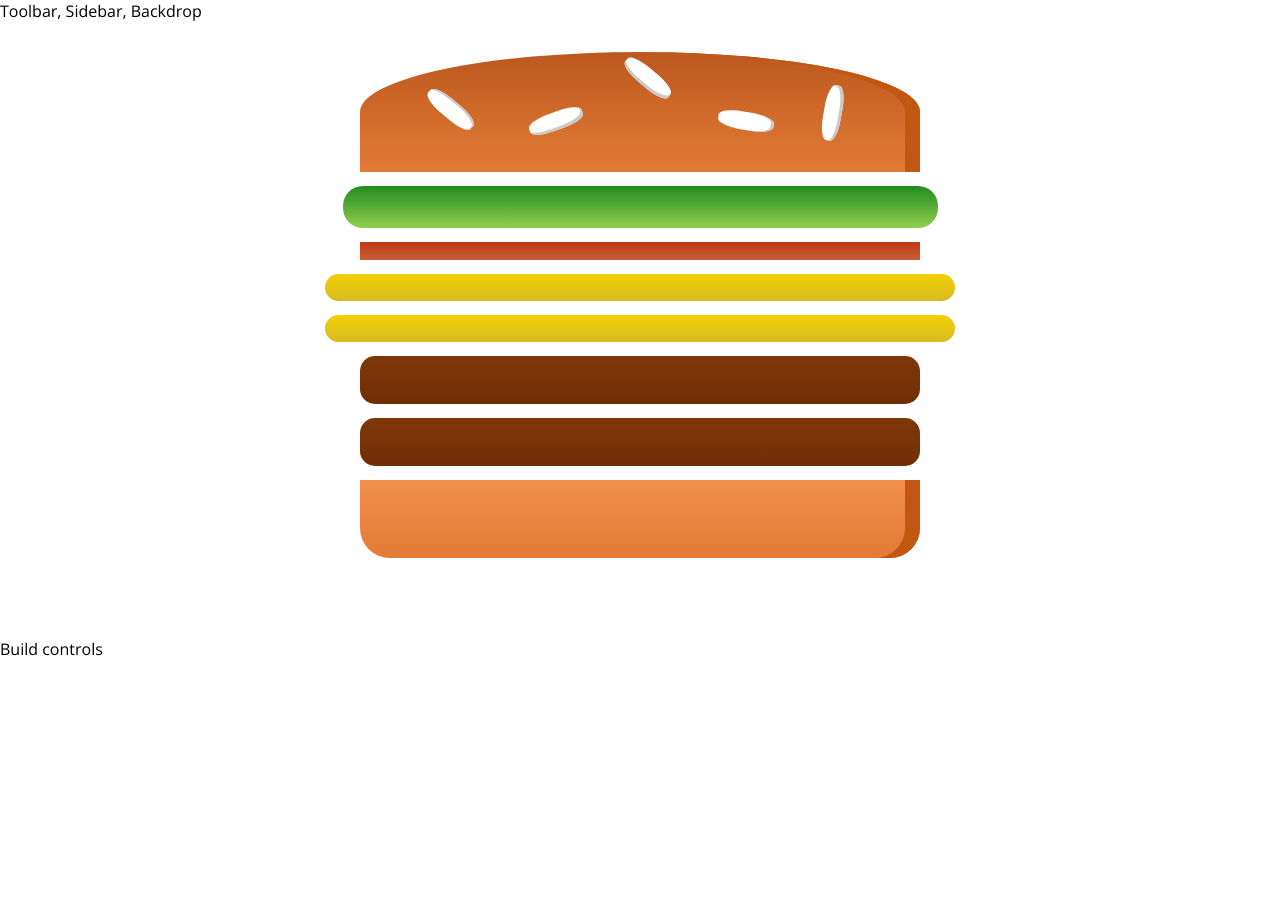
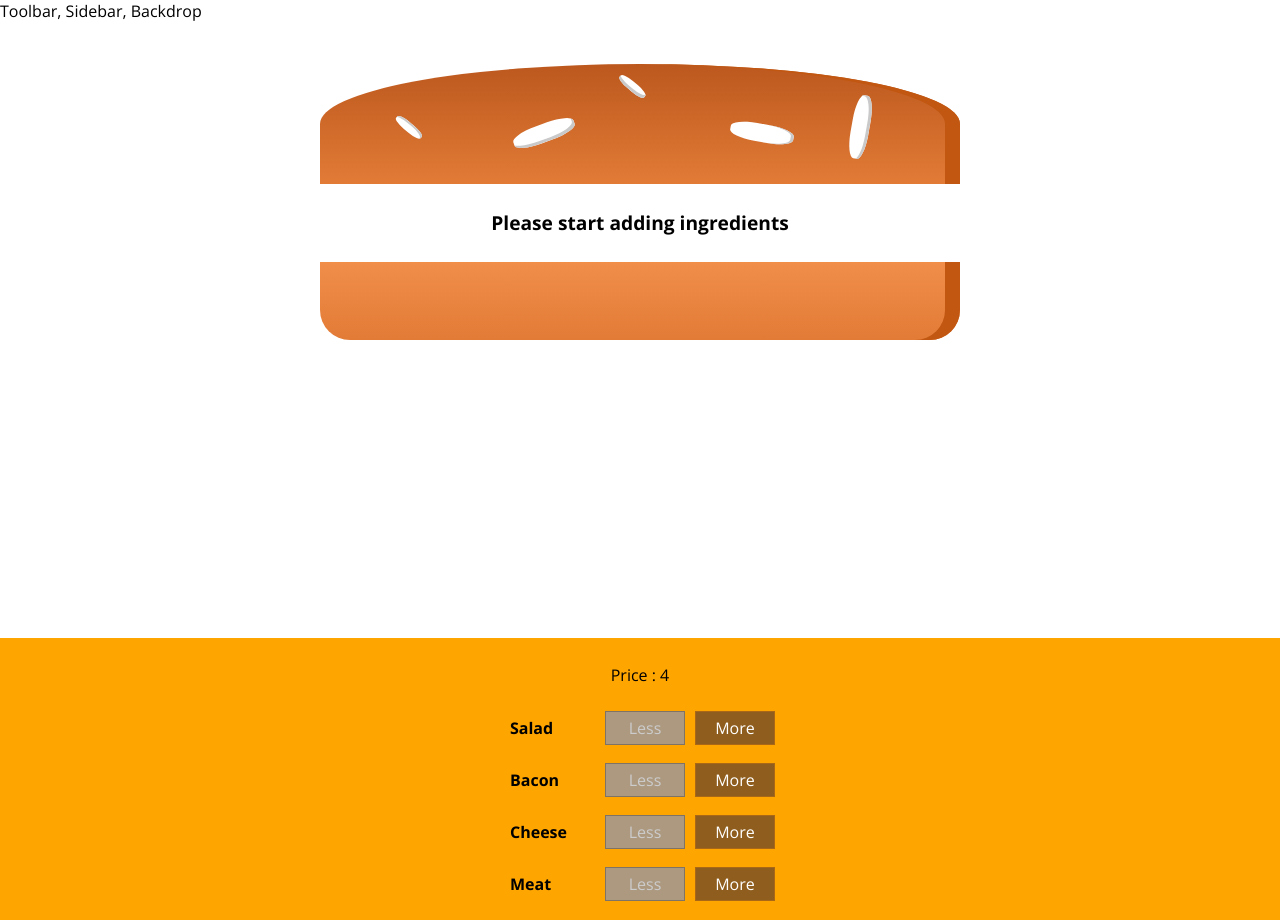
Before and after one commit to Nabajyoti4/BurgerBuilder, a React app: page / in a window 1280 px wide. Before the commit the page ends 800 px from the top, so only its background shows below. Built offline with nearby package versions, Linux system fonts and the light colour scheme.

Commit message:
ingredient add and remove controls added in buildcontroller

```diff
--- /dev/null
+++ b/src/components/Burger/BuildControls/BuildControl/BuildControl.css
@@ -0,0 +1,58 @@
+.BuildControl {
+    display: flex;
+    justify-content: space-between;
+    align-items: center;
+    margin: 5px 0;
+}
+
+.BuildControl button {
+    display: block;
+    font: inherit;
+    padding: 5px;
+    margin: 0 5px;
+    width: 80px;
+    border: 1px solid #AA6817;
+    cursor: pointer;
+    outline: none;
+}
+
+.BuildControl button:disabled {
+    background-color: #AC9980;
+    border: 1px solid #7E7365;
+    color: #ccc;
+    cursor: default;
+}
+
+.BuildControl button:hover:disabled {
+    background-color: #AC9980;
+    color: #ccc;
+    cursor: not-allowed;
+}
+
+.Label {
+    padding: 10px;
+    font-weight: bold;
+    width: 80px;
+}
+
+.BuildControl .Less {
+    background-color: #D39952;
+    color: white;
+}
+
+.BuildControl .More {
+    background-color: #8F5E1E;
+    color: white;
+}
+
+.BuildControl .Less:hover,
+.BuildControl .Less:active {
+    background-color: #DAA972;
+    color: white;
+}
+
+.BuildControl .More:hover,
+.BuildControl .More:active {
+    background-color: #99703F;
+    color: white;
+}
--- /dev/null
+++ b/src/components/Burger/BuildControls/BuildControl/BuildControl.js
@@ -0,0 +1,25 @@
+import React from "react";
+import "./BuildControl.css";
+
+const buildControl = (props) => {
+  return (
+    <div className="BuildControl">
+      <div className="Label">{props.label}</div>
+      <button
+        className="Less"
+        onClick={props.removed}
+        disabled={props.disabled}
+      >
+        Less
+      </button>
+      <button
+        className="More"
+        onClick={props.addIngredient}
+      >
+        More
+      </button>
+    </div>
+  );
+};
+
+export default buildControl;
--- /dev/null
+++ b/src/components/Burger/BuildControls/BuildControls.css
@@ -0,0 +1,14 @@
+
+
+/**
+Build controls */
+.BuildControls {
+    width: 100%;
+    background-color: orange;
+    display: flex;
+    flex-flow: column;
+    align-items: center;
+    box-shadow: 0 2px 1px #ccc;
+    margin: auto;
+    padding: 10px 0;
+}
--- /dev/null
+++ b/src/components/Burger/BuildControls/BuildControls.js
@@ -0,0 +1,31 @@
+import React from "react";
+import "./BuildControls.css";
+
+import BuildControl from "../BuildControls/BuildControl/BuildControl";
+
+const controls = [
+  { label: "Salad", type: "salad" },
+  { label: "Bacon", type: "bacon" },
+  { label: "Cheese", type: "cheese" },
+  { label: "Meat", type: "meat" },
+];
+const buildControls = (props) => {
+  return (
+    <div className="BuildControls">
+      <p>Price : {props.price}</p>
+      {controls.map((ctrl) => {
+        return (
+          <BuildControl
+            key={ctrl.label}
+            label={ctrl.label}
+            addIngredient={() => props.ingredientAdded(ctrl.type)}
+            removed={() => props.ingredientRemove(ctrl.type)}
+            disabled={props.disabled[ctrl.type]}
+          ></BuildControl>
+        );
+      })}
+    </div>
+  );
+};
+
+export default buildControls;
--- a/src/components/Burger/Burger.js
+++ b/src/components/Burger/Burger.js
@@ -4,11 +4,21 @@ import BurgerIngredient from "./BurgerIngredient/BurgerIngredient";
 import "./burger.css";
 
 const burger = (props) => {
-  const transformedIngredients = Object.keys(props.ingredients).map((igKey) => {
-    return [...Array(props.ingredients[igKey])].map((_, i) => {
-      return <BurgerIngredient key={igKey + i} type={igKey}></BurgerIngredient>;
-    });
-  });
+  let transformedIngredients = Object.keys(props.ingredients)
+    .map((igKey) => {
+      return [...Array(props.ingredients[igKey])].map((_, i) => {
+        return (
+          <BurgerIngredient key={igKey + i} type={igKey}></BurgerIngredient>
+        );
+      });
+    })
+    .reduce((arr, el) => {
+      return arr.concat(el);
+    }, []);
+
+  if (transformedIngredients.length === 0) {
+    transformedIngredients = <p>Please start adding ingredients</p>;
+  }
 
   return (
     <div className="Burger">
--- a/src/components/Burger/BurgerIngredient/BurgerIngredient.css
+++ b/src/components/Burger/BurgerIngredient/BurgerIngredient.css
@@ -1,6 +1,6 @@
 .BreadBottom {
     height: 13%;
-    width: 80%;
+    width: 50%;
     background: linear-gradient(#F08E4A, #e27b36);
     border-radius: 0 0 30px 30px;
     box-shadow: inset -15px 0 #c15711;
@@ -9,7 +9,7 @@
 
 .BreadTop {
     height: 20%;
-    width: 80%;
+    width: 50%;
     background: linear-gradient(#bc581e, #e27b36);
     border-radius: 50% 50% 0 0;
     box-shadow: inset -15px 0 #c15711;
@@ -31,8 +31,8 @@
 
 .Seeds1:after {
     content: "";
-    width: 100%;
-    height: 100%;
+    width: 50%;
+    height: 50%;
     position: absolute;
     background-color: white;
     left: -170%;
@@ -44,8 +44,8 @@
 
 .Seeds1:before {
     content: "";
-    width: 100%;
-    height: 100%;
+    width: 50%;
+    height: 50%;
     position: absolute;
     background-color: white;
     left: 180%;
@@ -82,7 +82,7 @@
 
 
 .Meat {
-    width: 80%;
+    width: 50%;
     height: 8%;
     background: linear-gradient(#7f3608, #702e05);
     margin: 2% auto;
@@ -90,7 +90,7 @@
 }
 
 .Cheese {
-    width: 90%;
+    width: 45%;
     height: 4.5%;
     margin: 2% auto;
     background: linear-gradient(#f4d004, #d6bb22);
@@ -98,7 +98,7 @@
 }
 
 .Salad {
-    width: 85%;
+    width: 55%;
     height: 7%;
     margin: 2% auto;
     background: linear-gradient(#228c1d, #91ce50);
@@ -106,7 +106,7 @@
 }
 
 .Bacon {
-    width: 80%;
+    width: 50%;
     height: 3%;
     background: linear-gradient(#bf3813, #c45e38);
     margin: 2% auto;
--- a/src/components/Burger/burger.css
+++ b/src/components/Burger/burger.css
@@ -17,14 +17,14 @@
 
 @media (min-width: 500px) and (min-height: 401px) {
     .Burger {
-        width: 450px;
+        width: 100%;
         height: 400px;
     }
 }
 
 @media (min-width: 1000px) and (min-height: 700px) {
     .Burger {
-        width: 700px;
+        width: 100%;
         height: 600px;
     }
 }
--- a/src/containers/BurgerBuilder/BurgerBuilder.js
+++ b/src/containers/BurgerBuilder/BurgerBuilder.js
@@ -2,21 +2,80 @@ import React from "react";
 import Aux from "../../hoc/Auxiliary";
 
 import Burger from "../../components/Burger/Burger";
+import BuildControls from "../../components/Burger/BuildControls/BuildControls";
 
+const INGREDIENT_PRICE = {
+  salad: 0.5,
+  cheese: 0.4,
+  meat: 1.3,
+  bacon: 0.7,
+};
 class BurgerBuilder extends React.Component {
   state = {
     ingredients: {
-      salad: 1,
-      bacon: 1,
-      cheese: 2,
-      meat: 2,
+      salad: 0,
+      bacon: 0,
+      cheese: 0,
+      meat: 0,
     },
+    totalPrice: 4,
   };
+
+  addIngredientHandler = (type) => {
+    const oldCount = this.state.ingredients[type];
+    const updatedCount = oldCount + 1;
+    const updatedIngredients = {
+      ...this.state.ingredients,
+    };
+
+    updatedIngredients[type] = updatedCount;
+    const priceAddition = INGREDIENT_PRICE[type];
+    const oldPrice = this.state.totalPrice;
+    const newPrice = oldPrice + priceAddition;
+    this.setState({
+      totalPrice: newPrice,
+      ingredients: updatedIngredients,
+    });
+  };
+
+  removeIngredientHandler = (type) => {
+    const oldCount = this.state.ingredients[type];
+    if (oldCount <= 0) {
+      return;
+    }
+    const updatedCount = oldCount - 1;
+    const updatedIngredients = {
+      ...this.state.ingredients,
+    };
+
+    updatedIngredients[type] = updatedCount;
+    const priceDeduction = INGREDIENT_PRICE[type];
+    const oldPrice = this.state.totalPrice;
+    const newPrice = oldPrice - priceDeduction;
+    this.setState({
+      totalPrice: newPrice,
+      ingredients: updatedIngredients,
+    });
+  };
+
   render() {
+    const disableInfo = {
+      ...this.state.ingredients,
+    };
+
+    for (let key in disableInfo) {
+      disableInfo[key] = disableInfo[key] <= 0;
+    }
+
     return (
       <Aux>
         <Burger ingredients={this.state.ingredients}></Burger>
-        <div>Build controls</div>
+        <BuildControls
+          price={this.state.totalPrice}
+          ingredientAdded={this.addIngredientHandler}
+          ingredientRemove={this.removeIngredientHandler}
+          disabled={disableInfo}
+        ></BuildControls>
       </Aux>
     );
   }
```
Also changed, not shown: 1 other file (tests, documents, lock files or other folders).
